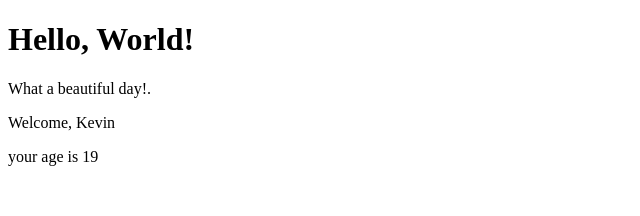
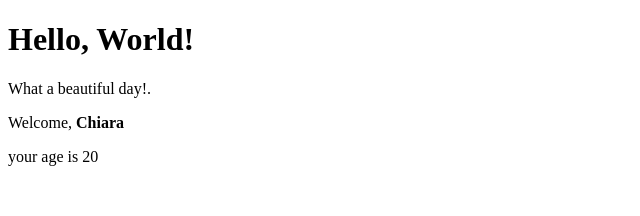
Before and after one commit to Folvin/react-exercises, a React (Create React App) app: page / in a window 1280 px wide. Shown: the top 216 px of the page, without its empty margins (0-640 px from the left). Built offline with nearby package versions, Linux system fonts and the light colour scheme.

Commit message:
feat: esercizio props-04 completato

```diff
--- a/src/App.js
+++ b/src/App.js
@@ -7,7 +7,7 @@ export class App extends React.Component {
         return (
             <div>
                 <Hello />
-                <Welcome age={19}/>
+                <Welcome name={<strong>Chiara</strong>} age={20}/>
             </div>
         );
     }
```
